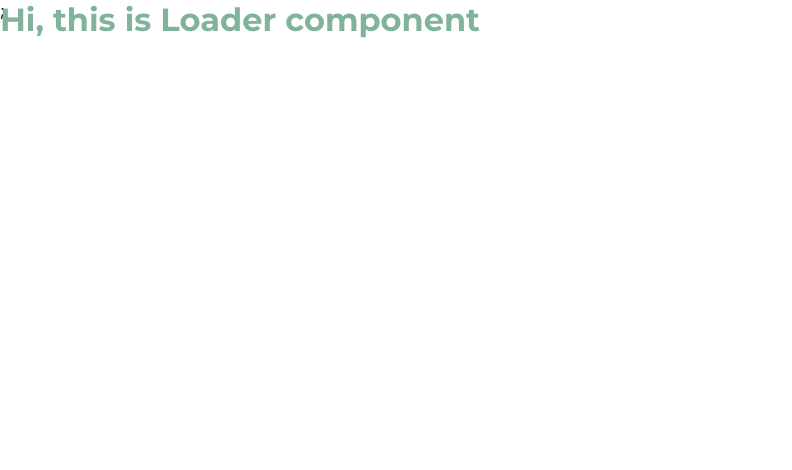
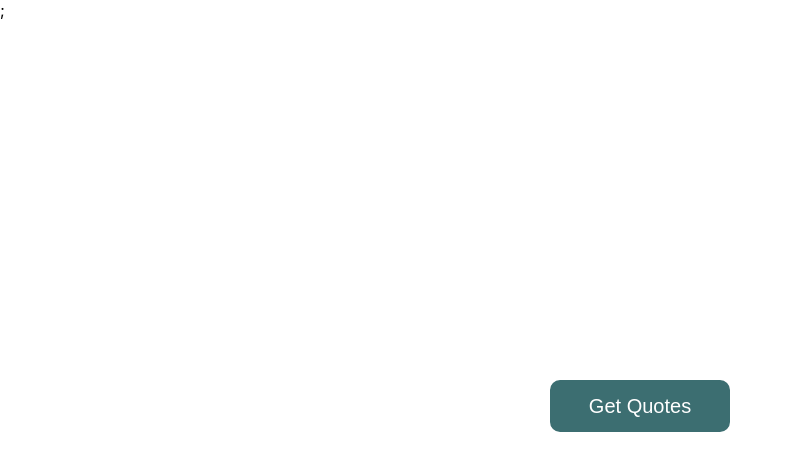
Before and after one commit to AnaM1005/COM525-components, a React (Create React App) app: page /Loader in a window 1280 px wide. Shown: the top 470 px of the page, without its empty margins (0-792 px from the left). Built offline with nearby package versions, Linux system fonts and the light colour scheme.

Commit message:
Adding Loader

```diff
--- a/src/App.js
+++ b/src/App.js
@@ -17,16 +17,25 @@ const StyledNav = styled.ul`
   justify-content: center;
   height: 200px;
   padding: 90px;
-  box-shadow: 5px 5px 5px rgba(68, 68, 68, 0.7);
+  box-shadow: 0px 4px 20px 5px rgba(196, 196, 196, 0.6);
+  background-color: #fff;
   width: 100px;
   li {
     list-style: none;
     margin-right: 2%;
+    margin-top: 18px;
+    text-align: center;
+    justify-content: center;
+    font-size: 20px;
+    color: #fff;
   }
+  border-radius: 10px;
 `;
 
 const StyledHeader = styled.h1`
   text-align: center;
+  margin-top: 100px;
+  margin-left: 30vw;
 `;
 
 const Home = () => (
--- a/src/Components/Loader/index.js
+++ b/src/Components/Loader/index.js
@@ -1,7 +1,87 @@
-import React from "react";
+import React, { useState } from "react";
+import styled from "styled-components";
+import Data from "./assets/data.gif";
+
+const StyledOuterWrapper = styled.div`
+  display: flex;
+  align-items: center;
+  justify-content: center;
+  flex-direction: column;
+  height: 100vh;
+`;
+
+const StyledWrapper = styled.div`
+  display: flex;
+  align-items: center;
+  justify-content: center;
+  flex-direction: column;
+  height: 100vh;
+`;
+
+const StyledGif = styled.div`
+  display: flex;
+  justify-content: center;
+  margin-top: -30vh;
+`;
+
+const StyledText = styled.p`
+  display: flex;
+  text-align: center;
+  justify-content: center;
+  font-size: 24px;
+  color: #3c6e71;
+  margin-top: -20vh;
+`;
+
+const StyledButton = styled.button`
+  height: 52px;
+  width: 180px;
+  justify-content: center;
+  margin-top: 45vh;
+  background: #3c6e71;
+  color: #ffff;
+  text-align: center;
+  font-size: 20px;
+  border: 2px solid #3c6e71;
+  border-radius: 10px;
+  cursor: pointer;
+  &:hover {
+    background: rgba(60, 110, 113, 0.2);
+    border: 2px solid #3c6e71;
+    color: #3c6e71;
+  }
+`;
 
 const Loader = () => {
-    return <h1> Hi, this is Loader component</h1>;
+  const [showGifPage, setShowGifPage] = useState(false);
+  const [showMainPage, setMainPage] = useState(true);
+
+  const handleFormClick = (e) => {
+    setMainPage(!showMainPage);
+    setShowGifPage(!showGifPage);
+  };
+
+  return (
+    <StyledOuterWrapper>
+      {showMainPage && !showGifPage && (
+        <form>
+          <StyledButton onClick={handleFormClick}> Get Quotes </StyledButton>
+        </form>
+      )}
+      <StyledWrapper>
+        {showGifPage && (
+          <form>
+            <StyledGif>
+              <img src={Data} />
+            </StyledGif>
+            <StyledText>
+              <p>Getting your quotes...</p>
+            </StyledText>
+          </form>
+        )}
+      </StyledWrapper>
+    </StyledOuterWrapper>
+  );
 };
 
 export default Loader;
```
Also changed, not shown: src/Components/Loader/assets/data.gif (added).
